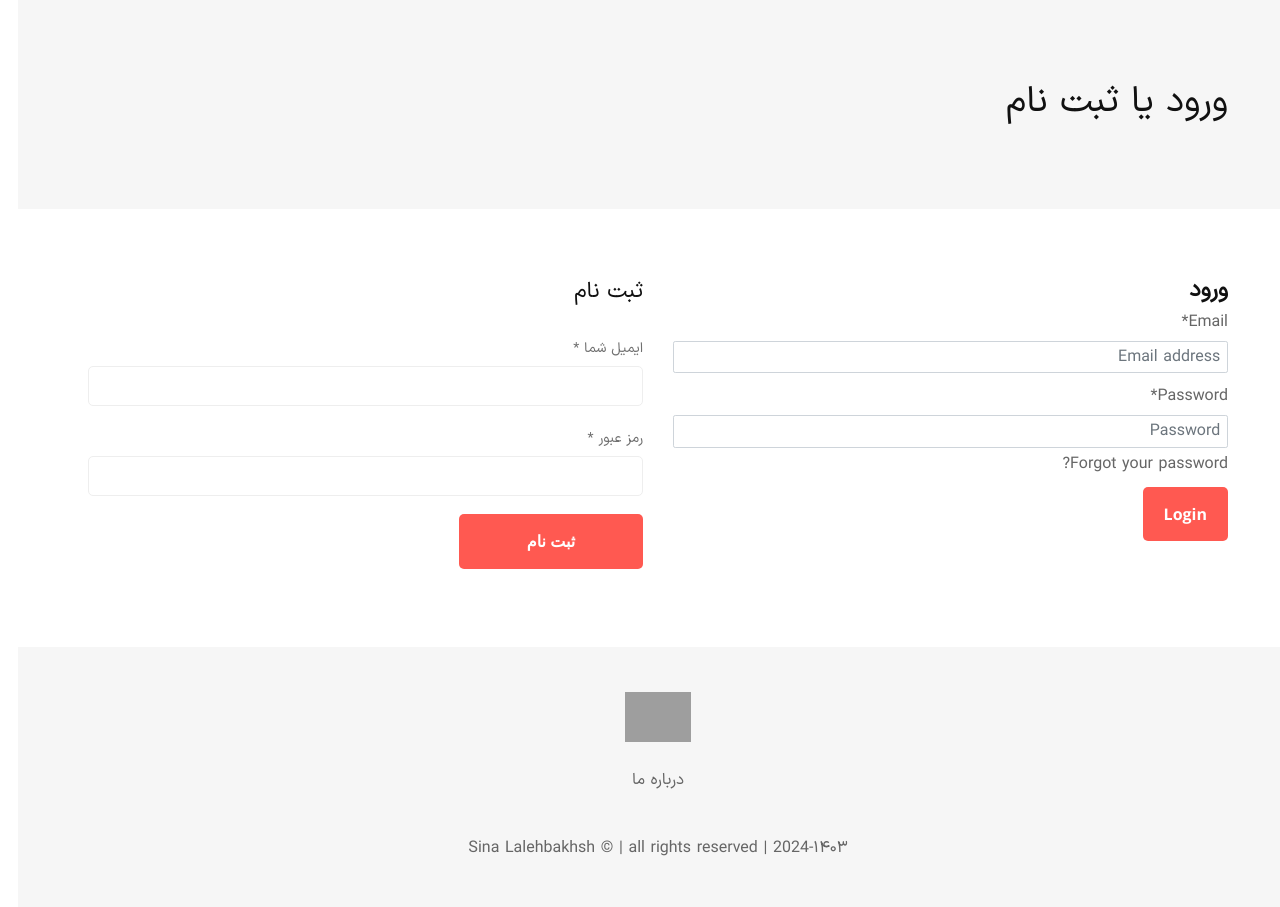
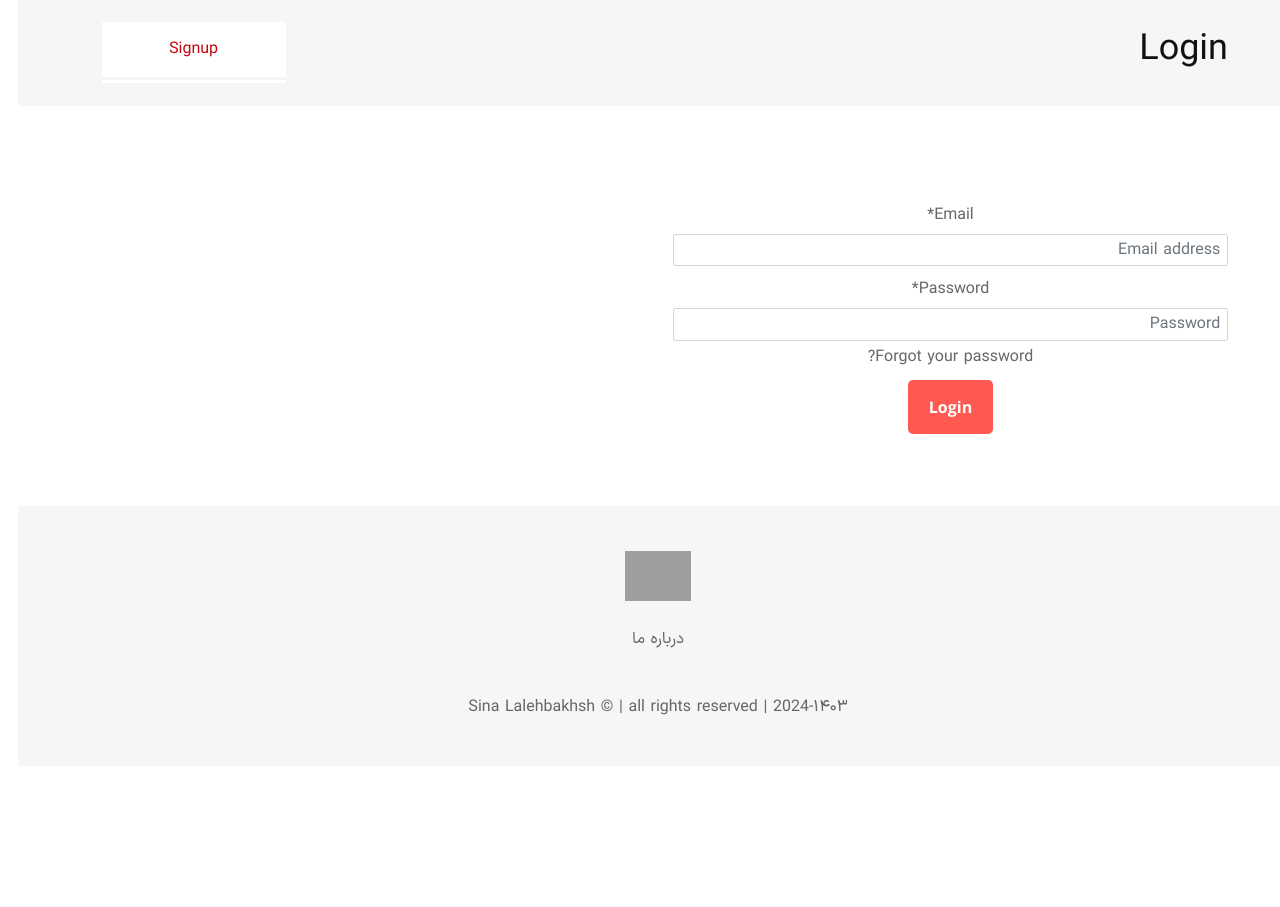
Before and after one commit to sinalalebakhsh/OnlineShope, a Django app: page /accounts/login/ in a window 1280 px wide. Shown: the part 103-1010 px from the top of the page. After the commit the page ends 818 px from the top, so only its background shows below. Run offline with Django 5.2, Linux system fonts and the light colour scheme; parts of the project's set-up code (start-up, migrations or seed data) failed here and were passed over; some libraries are stand-ins or nearby versions; some web fonts are replaced; grey boxes are pictures that could not be loaded.

Commit message:
Add All Changes

```diff
--- a/templates/account/login.html
+++ b/templates/account/login.html
@@ -10,61 +10,37 @@ Login
 <div class="wrapper">
 
     <!-- Breadcrumb area Start -->
-    <div class="breadcrumb-area bg-color ptb--90" data-bg-color="#f6f6f6">
+    <div class="breadcrumb-area bg-color ptb--10" data-bg-color="#f6f6f6">
         <div class="container">
             <div class="row">
                 <div class="col-12">
                     <div class="d-flex justify-content-between align-items-center flex-sm-row flex-column">
-                        <h1 class="page-title">ورود یا ثبت نام</h1>
+                        <h1 class="page-title">Login</h1>
+                        <div class="d-flex justify-content-between align-items-center flex-sm-row flex-column p-4">
+                            <h1 class="page-title"></h1>
+                            <a href="/accounts/signup/" class="btn btn-info">Signup</a>
+
+                        </div>
                     </div>
                 </div>
             </div>
         </div>
     </div>
     <!-- Breadcrumb area End -->
+    <br>
 
     <!-- Main Content Wrapper Start -->
-    <div class="main-content-wrapper">
-        <div class="page-content-inner pt--75 pb--80">
-            <div class="container">
-                <div class="row">
-                    <div class="col-md-6 mb-sm--50">
-                        <div class="login-box">
 
-                            <h1>ورود</h1>
-                            <form class="form form--login">
-                                <div class="form__group mb--20">
-                                    <form action="" method="POST">
-                                        {% csrf_token %}
-                                        {{ form|crispy }}
-
-                                        <input type="submit" value="Login" class="btn-submit">
-                                    </form>
-                                    <br>
-                                </div>
-
-
-                            </form>
-                        </div>
-                    </div>
-                    <div class="col-md-6">
-                        <div class="register-box">
-                            <h4 class="heading__tertiary mb--30">ثبت نام</h4>
-                            <form class="form form--login">
-                                <div class="form__group mb--20">
-                                    <label class="form__label form__label--2" for="email">ایمیل شما <span
-                                            class="required">*</span></label>
-                                    <input type="email" class="form__input form__input--2" id="email" name="email">
-                                </div>
-                                <div class="form__group mb--20">
-                                    <label class="form__label form__label--2" for="register_password">رمز عبور <span
-                                            class="required">*</span></label>
-                                    <input type="password" class="form__input form__input--2" id="register_password"
-                                        name="register_password">
-                                </div>
-                                <div class="form__group">
-                                    <input type="submit" value="ثبت نام" class="btn btn-submit btn-style-1">
-                                </div>
+    <div class="main-content-wrapper" >
+        <div class="page-content-inner pt--75 pb--80" >
+            <div class="container" >
+                <div class="row" >
+                    <div class="col-md-6 mb-sm--50" >
+                        <div class="login-box" >
+                            <form action="" method="POST" align="center">
+                                {% csrf_token %}
+                                {{ form|crispy }}
+                                <input type="submit" value="Login" class="btn-submit">
                             </form>
                         </div>
                     </div>
```
Also changed, not shown: products/templates/products/products_list.html (+5 -7 lines), templates/account/signup.html (+61 -7 lines), templates/home.html (+13 -6 lines).
